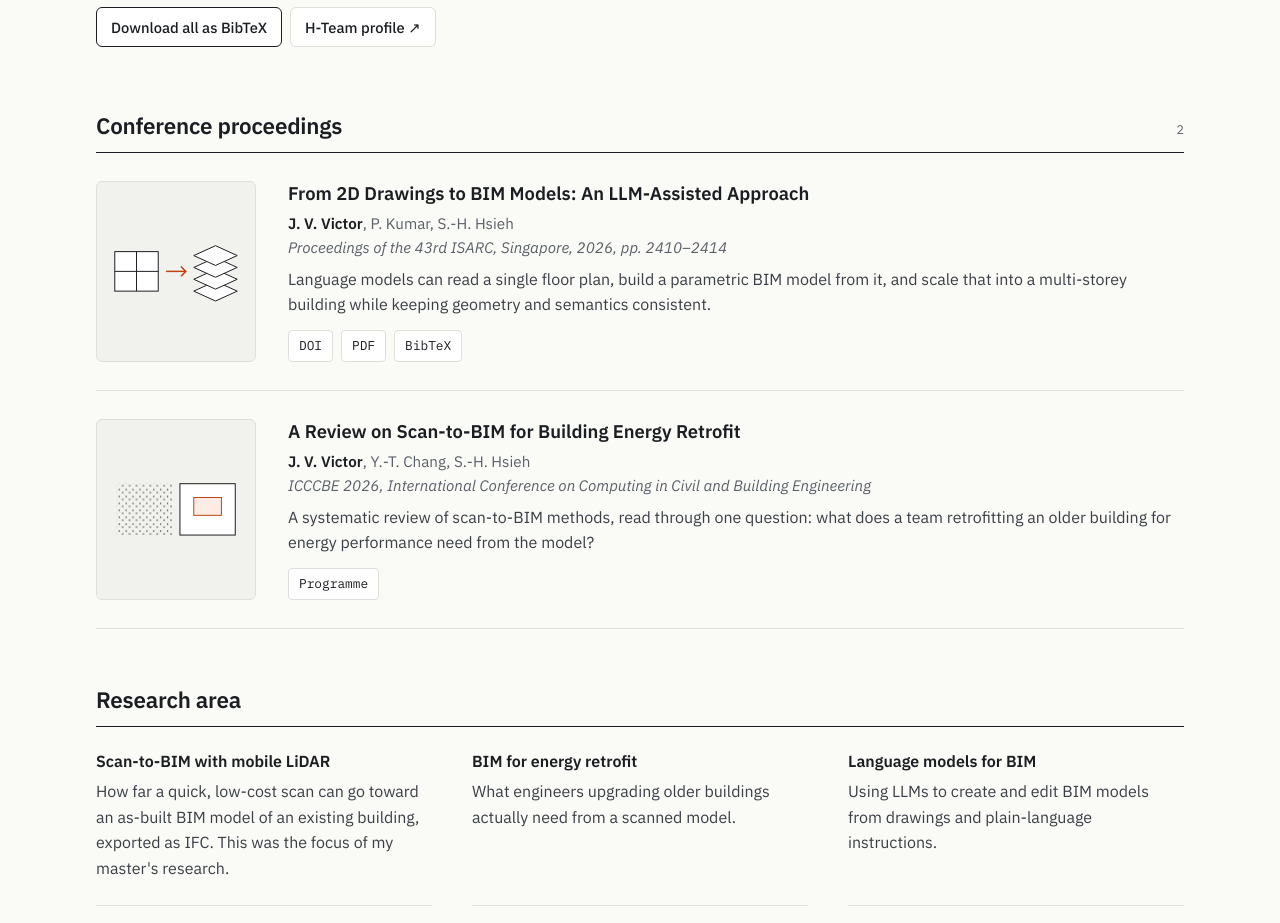
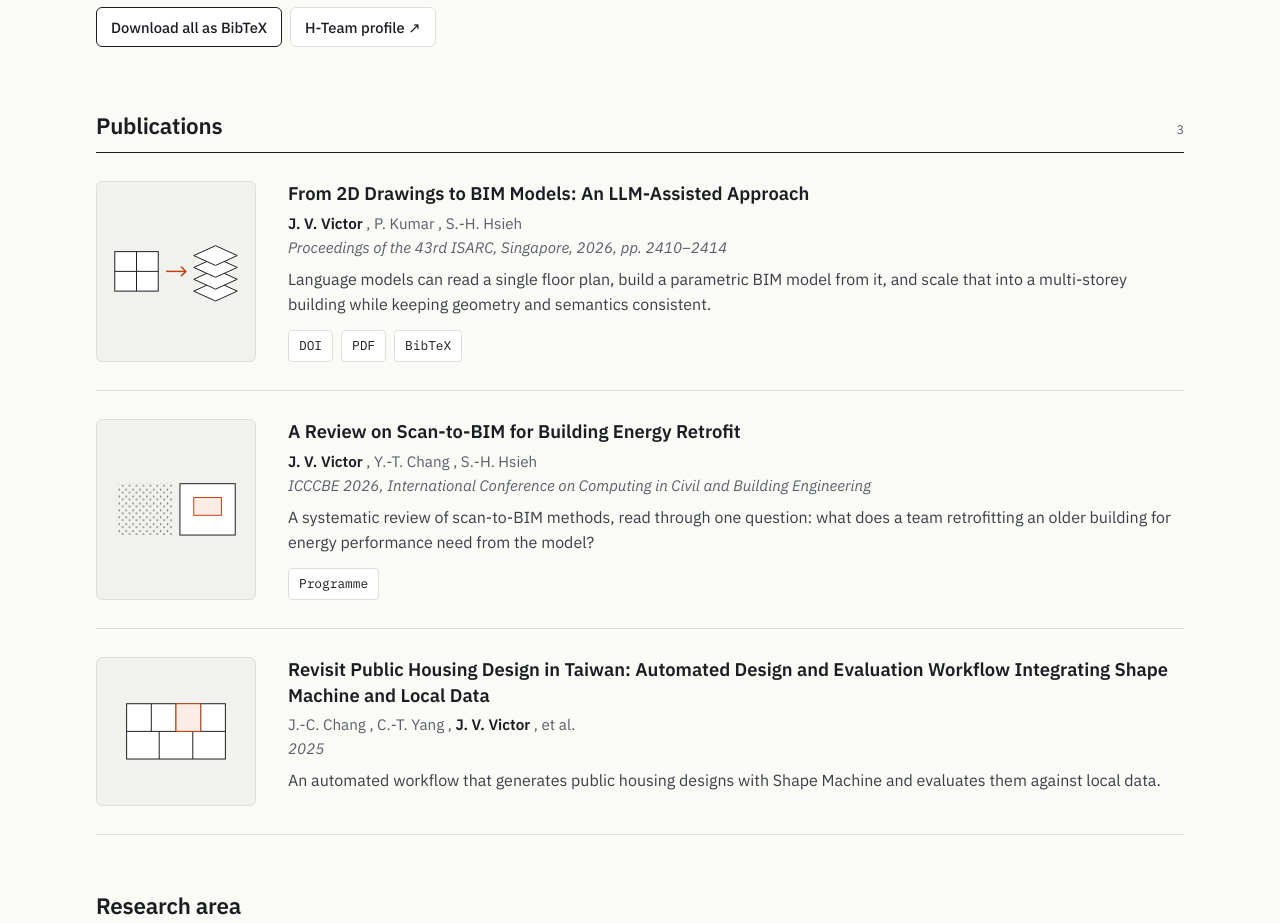
Before and after one commit to JeanViaunel/JeanViaunel.github.io, an Astro site: page /research in a window 1280 px wide. Shown: the part 340-1263 px from the top of the page. Built offline with nearby package versions, Linux system fonts and the light colour scheme; Astro itself is replaced by a stand-in of ours.

Commit message:
Add 2025 public housing paper; bold my name at any author position

```diff
--- /dev/null
+++ b/src/components/Authors.astro
@@ -0,0 +1,20 @@
+---
+import { SELF } from '../data/publications';
+
+interface Props {
+  authors: string[];
+}
+
+const { authors } = Astro.props;
+---
+
+<p class="pub-authors">
+  {
+    authors.map((a, i) => (
+      <>
+        {a === SELF ? <strong>{a}</strong> : a}
+        {i < authors.length - 1 && ', '}
+      </>
+    ))
+  }
+</p>
--- a/src/data/publications.ts
+++ b/src/data/publications.ts
@@ -1,20 +1,26 @@
+/** How my name appears in author lists; rendered bold. */
+export const SELF = 'J. V. Victor';
+
 export interface Publication {
   key: string;
   title: string;
-  authors: string;
-  venue: string;
+  /** Full author list in published order; include SELF where I appear. */
+  authors: string[];
+  year: number;
+  venue?: string;
   summary: string;
   links: { label: string; href: string }[];
   bibtex: string;
 }
 
-// BibTeX for the ISARC paper is IAARC's own entry. The ICCCBE entry is built
-// from the conference programme (Session 8B, 25 March 2026).
+// Newest first. BibTeX for the ISARC paper is IAARC's own entry. The ICCCBE
+// entry is built from the conference programme (Session 8B, 25 March 2026).
 export const publications: Publication[] = [
   {
     key: 'isarc2026',
     title: 'From 2D Drawings to BIM Models: An LLM-Assisted Approach',
-    authors: 'P. Kumar, S.-H. Hsieh',
+    authors: [SELF, 'P. Kumar', 'S.-H. Hsieh'],
+    year: 2026,
     venue: 'Proceedings of the 43rd ISARC, Singapore, 2026, pp. 2410–2414',
     summary:
       'Language models can read a single floor plan, build a parametric BIM model from it, and scale that into a multi-storey building while keeping geometry and semantics consistent.',
@@ -44,7 +50,8 @@ export const publications: Publication[] = [
   {
     key: 'icccbe2026',
     title: 'A Review on Scan-to-BIM for Building Energy Retrofit',
-    authors: 'Y.-T. Chang, S.-H. Hsieh',
+    authors: [SELF, 'Y.-T. Chang', 'S.-H. Hsieh'],
+    year: 2026,
     venue: 'ICCCBE 2026, International Conference on Computing in Civil and Building Engineering',
     summary:
       'A systematic review of scan-to-BIM methods, read through one question: what does a team retrofitting an older building for energy performance need from the model?',
@@ -59,4 +66,19 @@ export const publications: Publication[] = [
 	booktitle = {International Conference on Computing in Civil and Building Engineering (ICCCBE 2026)}
 }`,
   },
+  {
+    key: 'housing2025',
+    title:
+      'Revisit Public Housing Design in Taiwan: Automated Design and Evaluation Workflow Integrating Shape Machine and Local Data',
+    authors: ['J.-C. Chang', 'C.-T. Yang', SELF, 'et al.'],
+    year: 2025,
+    summary:
+      'An automated workflow that generates public housing designs with Shape Machine and evaluates them against local data.',
+    links: [],
+    bibtex: `@misc{chang2025publichousing,
+	year = 2025,
+	author = {Chang, J.-C. and Yang, C.-T. and Victor, Jean Viaunel and others},
+	title = {Revisit Public Housing Design in Taiwan: Automated Design and Evaluation Workflow Integrating Shape Machine and Local Data}
+}`,
+  },
 ];
--- a/src/pages/index.astro
+++ b/src/pages/index.astro
@@ -1,5 +1,6 @@
 ---
 import Base from '../layouts/Base.astro';
+import Authors from '../components/Authors.astro';
 import { publications } from '../data/publications';
 import { url } from '../lib/url';
 
@@ -142,7 +143,7 @@ const [isarc, icccbe] = publications;
       <p class="pub-meta">ISARC 2026 · Proceedings<br />Singapore</p>
       <div class="pub-main">
         <h3 class="pub-title">{isarc.title}</h3>
-        <p class="pub-authors"><strong>J. V. Victor</strong>, {isarc.authors}</p>
+        <Authors authors={isarc.authors} />
         <p class="pub-summary" style="margin-top: 6px">Language models can turn a single floor plan into a parametric BIM model and grow it into a multi-storey building.</p>
         <div class="chip-row pub-links">
           {isarc.links.map((l) => <a class="link-chip" href={l.href}>{l.label}</a>)}
@@ -154,7 +155,7 @@ const [isarc, icccbe] = publications;
       <p class="pub-meta">ICCCBE 2026 · Talk<br />25 March 2026</p>
       <div class="pub-main">
         <h3 class="pub-title">{icccbe.title}</h3>
-        <p class="pub-authors"><strong>J. V. Victor</strong>, {icccbe.authors}</p>
+        <Authors authors={icccbe.authors} />
         <p class="pub-summary" style="margin-top: 6px">What a team retrofitting an older building for energy performance actually needs from a scan-to-BIM model.</p>
         <div class="chip-row pub-links">
           {icccbe.links.map((l) => <a class="link-chip" href={l.href}>{l.label}</a>)}
--- a/src/pages/research.astro
+++ b/src/pages/research.astro
@@ -1,5 +1,6 @@
 ---
 import Base from '../layouts/Base.astro';
+import Authors from '../components/Authors.astro';
 import { publications } from '../data/publications';
 import { site } from '../data/site';
 import { url } from '../lib/url';
@@ -21,7 +22,7 @@ import { url } from '../lib/url';
 
     <section aria-labelledby="pubs" style="margin-top: 64px">
       <div class="rule-head">
-        <h2 id="pubs">Conference proceedings</h2>
+        <h2 id="pubs">Publications</h2>
         <span class="count">{publications.length}</span>
       </div>
 
@@ -43,6 +44,19 @@ import { url } from '../lib/url';
                     <polygon points="98,34 120,44 142,34 120,24" />
                   </g>
                 </svg>
+              ) : p.key === 'housing2025' ? (
+                <svg viewBox="0 0 160 100" aria-hidden="true">
+                  <g fill="#FFFFFF" stroke="#1A1D21">
+                    <rect x="30" y="22" width="100" height="56" />
+                    <line x1="30" y1="50" x2="130" y2="50" />
+                    <line x1="55" y1="22" x2="55" y2="50" />
+                    <line x1="80" y1="22" x2="80" y2="50" />
+                    <line x1="105" y1="22" x2="105" y2="50" />
+                    <line x1="63" y1="50" x2="63" y2="78" />
+                    <line x1="97" y1="50" x2="97" y2="78" />
+                  </g>
+                  <rect x="80" y="22" width="25" height="28" fill="#FBEDE6" stroke="#C2410C" />
+                </svg>
               ) : (
                 <svg viewBox="0 0 160 100" aria-hidden="true">
                   <defs>
@@ -59,8 +73,8 @@ import { url } from '../lib/url';
             </div>
             <div class="paper-body">
               <h3 class="pub-title">{p.title}</h3>
-              <p class="pub-authors"><strong>J. V. Victor</strong>, {p.authors}</p>
-              <p class="pub-venue">{p.venue}</p>
+              <Authors authors={p.authors} />
+              <p class="pub-venue">{p.venue ?? p.year}</p>
               <p class="pub-summary">{p.summary}</p>
               <div class="chip-row pub-links">
                 {p.links.map((l) => <a class="link-chip" href={l.href}>{l.label}</a>)}
```
